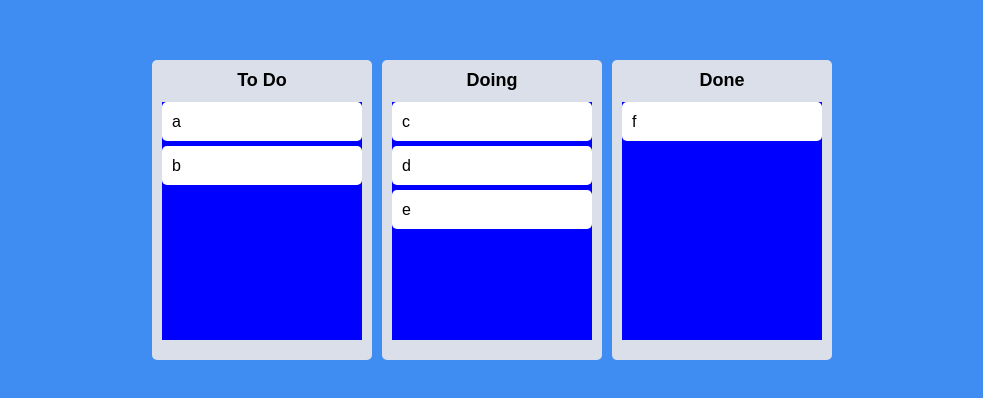
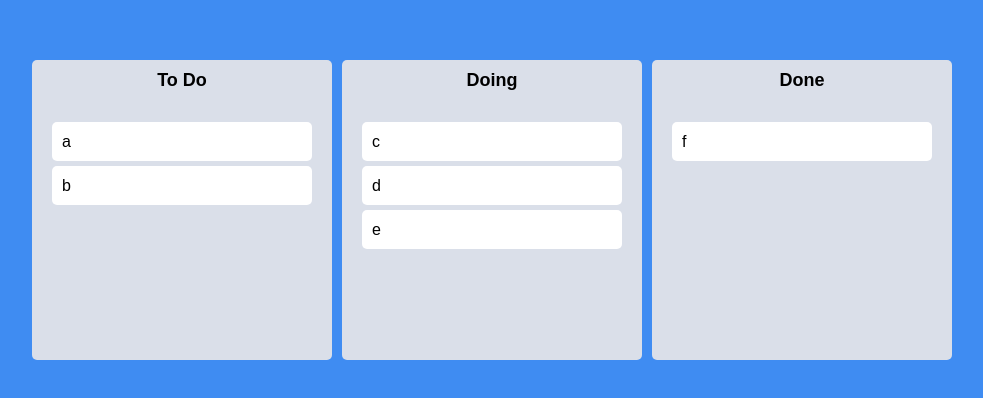
Before and after one commit to fredkeemhaus/trello-clone, a React (Create React App) app: page / in a window 1280 px wide. Shown: the part 190-588 px from the top of the page, without its empty margins (148-1131 px from the left). Built offline with nearby package versions, Linux system fonts and the light colour scheme.

Commit message:
Final Styles

```diff
--- a/src/App.tsx
+++ b/src/App.tsx
@@ -6,8 +6,7 @@ import Board from "./Components/Board";
 
 const Wrapper = styled.div`
   display: flex;
-  max-width: 680px;
-  width: 100%;
+  width: 100vw;
   margin 0 auto;
   justify-content: center;
   align-items: center;
@@ -15,10 +14,11 @@ const Wrapper = styled.div`
 `
 
 const Boards = styled.div`
-  display: grid;
+  display: flex;
+  justify-content: center;
+  align-items: flex-start;
   width: 100%;
   gap: 10px;
-  grid-template-columns: repeat(3, 1fr);
 `
 
 function App() {
--- a/src/Components/Board.tsx
+++ b/src/Components/Board.tsx
@@ -3,7 +3,7 @@ import DraggableCard from "./DraggableCard";
 import styled from "styled-components";
 
 const Wrapper = styled.div`
-  padding: 20px 10px;
+    width: 300px;
     padding-top: 10px;
     background-color: ${(props) => props.theme.boardColor};
     border-radius: 5px;
@@ -25,9 +25,10 @@ interface IAreaProps {
 }
 
 const Area = styled.div<IAreaProps>`
-    background-color: ${props => props.isDraggingOver ? "pink" : props.isDraggingFromThis ? "red" : "blue"};
+    background-color: ${props => props.isDraggingOver ? "#DFE6E9" : props.isDraggingFromThis ? "#B2BEC3" : "transparent"};
     flex-grow: 1;
     transition: background-color .3s ease-in-out;
+    padding: 20px;
 `
 
 interface IBoardProps {
--- a/src/Components/DraggableCard.tsx
+++ b/src/Components/DraggableCard.tsx
@@ -2,11 +2,12 @@ import {Draggable} from "react-beautiful-dnd";
 import styled from 'styled-components';
 import React from "react";
 
-const Card = styled.div`
+const Card = styled.div<{ isDragging: boolean }>`
   border-radius: 5px;
   margin-bottom: 5px;
   padding: 10px 10px;
-  background-color: ${(props) => props.theme.cardColor};
+  background-color: ${(props) => props.isDragging ? "#74B9FF" : props.theme.cardColor};
+  box-shadow: ${props => props.isDragging ? "0px 2px 5px rgba(0, 0, 0, 0.05)" : "none"}
 `;
 
 interface IDraggableCardProps {
@@ -15,11 +16,14 @@ interface IDraggableCardProps {
 }
 
 function DraggableCard({toDo, index}: IDraggableCardProps) {
-    console.log(toDo, "has been rendered")
     return (
         <Draggable key={toDo} draggableId={toDo} index={index}>
-            {(magic) => (
-                <Card ref={magic.innerRef} {...magic.dragHandleProps} {...magic.draggableProps}>
+            {(magic, snapshot) => (
+                <Card
+                    isDragging={snapshot.isDragging}
+                    ref={magic.innerRef}
+                    {...magic.dragHandleProps}
+                    {...magic.draggableProps}>
                     {toDo}
                 </Card>
             )}
```
Lines whose indentation alone changed are shown as unchanged.
